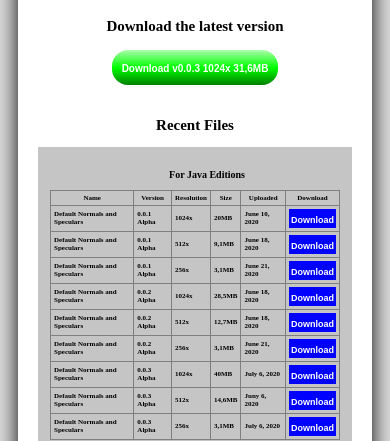
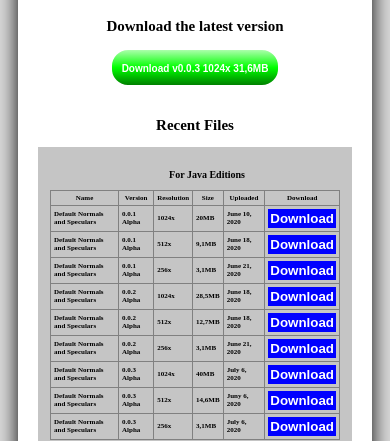
Before and after one commit to Norman-Andrianyah/default-normal-specular, a plain HTML site: page index.html in a window 390 px wide. Shown: the part 437-878 px from the top of the page. Drawn offline with Linux system fonts and the light colour scheme.

Commit message:
fixed download button responsive phase-5

```diff
--- a/style.css
+++ b/style.css
@@ -353,7 +353,7 @@ TABLE LAYOUT START
         font-size: 7px;
     }
     .download-btn > a > button > b {
-        font-size: xx-small;
+        font-size: normal;
     }
     .download-btn > a > button {
         background-color: blue;
```
